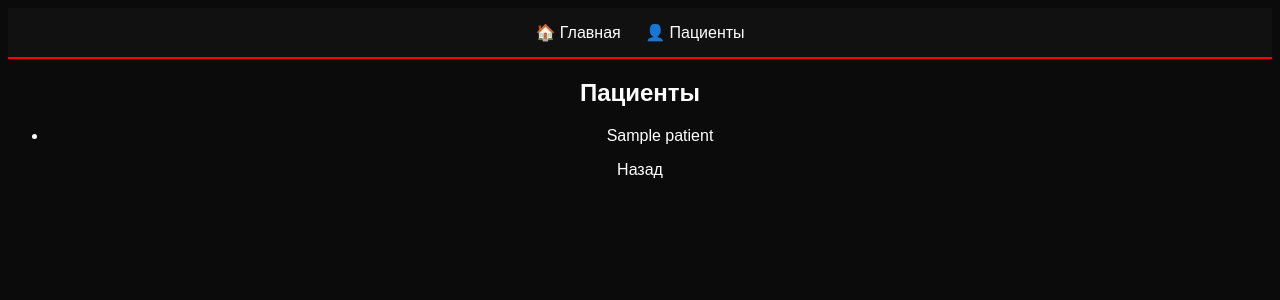
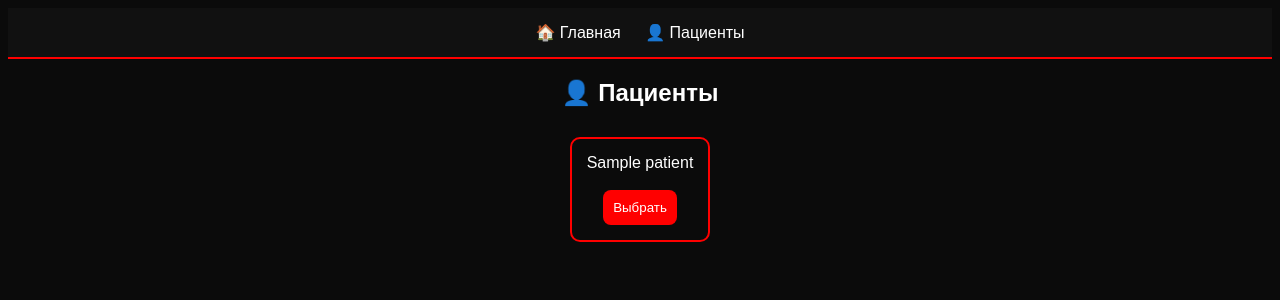
Before and after one commit to ivan0796223-byte/xospital-game, a Flask app: template templates/patients.html in a window 1280 px wide. Shown: the top 300 px of the page. Run offline with Flask 3, Linux system fonts and the light colour scheme; the template is opened without the code that fills it: most values are stand-ins (such as "Sample title", 1, 10 or a date in 2020).

Commit message:
Update patients.html

```diff
--- a/templates/patients.html
+++ b/templates/patients.html
@@ -1,14 +1,13 @@
 {% extends "base.html" %}
+
 {% block content %}
+<h2>👤 Пациенты</h2>
 
-<h2>Пациенты</h2>
-
-<ul>
-    {% for p in patients %}
-        <li>{{ p }}</li>
-    {% endfor %}
-</ul>
-
-<a href="/">Назад</a>
+{% for patient in patients %}
+    <div class="card">
+        {{ patient }}<br><br>
+        <button>Выбрать</button>
+    </div>
+{% endfor %}
 
 {% endblock %}
```
